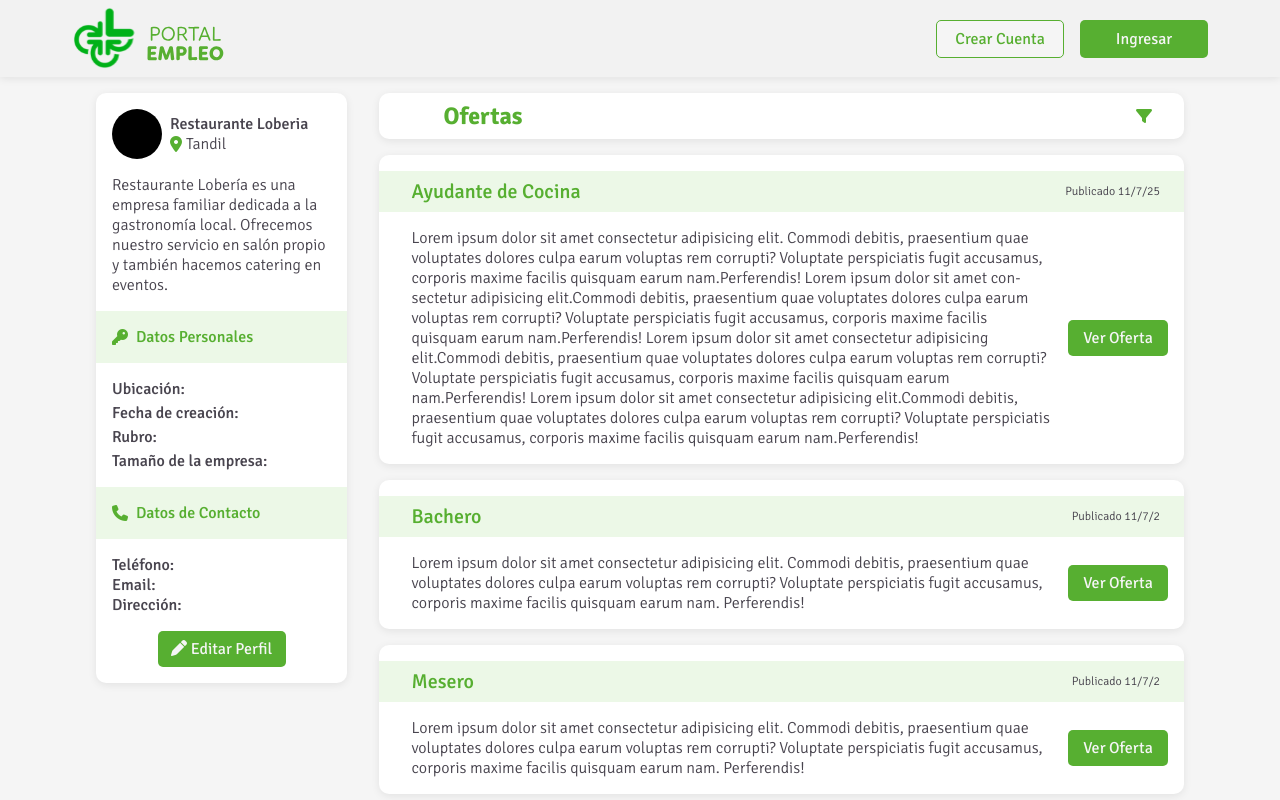
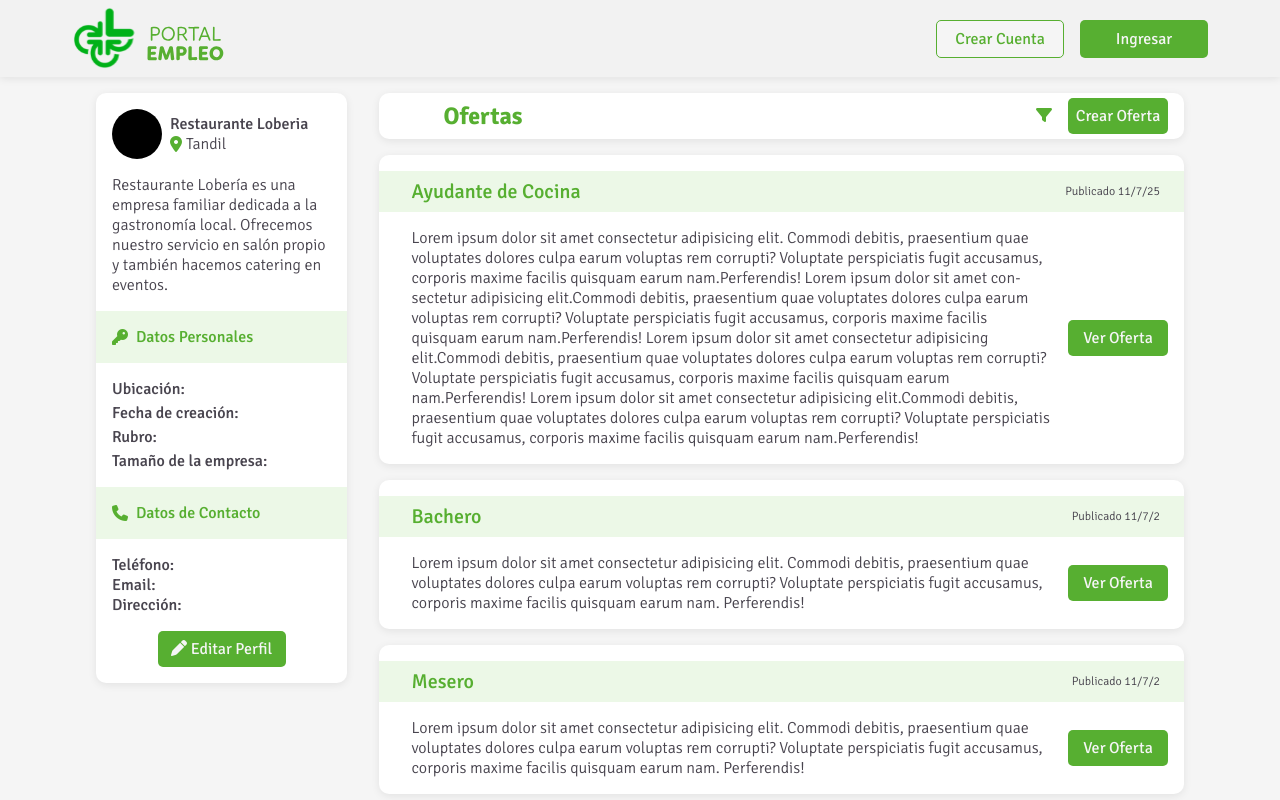
Before and after one commit to Luciana444/PortalEmpleoLoberiaPPS, an Angular app in the folder Frontend/portal-trabajo/: page /employer-profile in a window 1280 px wide. Shown: the top 800 px of the page. Built offline with nearby package versions, Linux system fonts and the light colour scheme.

Commit message:
agregados botones edicion

```diff
--- a/Frontend/portal-trabajo/src/app/employer-profile/employer-profile.component.html
+++ b/Frontend/portal-trabajo/src/app/employer-profile/employer-profile.component.html
@@ -4,7 +4,10 @@
     <main>
         <div class="main-header">
             <h2>Ofertas</h2>
-            <i class="fa-solid fa-filter"></i>
+            <div class="create-offer">
+                <i class="fa-solid fa-filter"></i>
+                <button>Crear Oferta</button>
+            </div>
         </div>
         @for (offer of offers; track offer.id) {
         <div class="postulation">
--- a/Frontend/portal-trabajo/src/app/employer-profile/employer-profile.component.scss
+++ b/Frontend/portal-trabajo/src/app/employer-profile/employer-profile.component.scss
@@ -9,8 +9,6 @@
     margin-left: 6rem;
     margin-right: 6rem;
 }
-
-//profile
 
 p{
     font-weight: 300;
@@ -25,10 +23,10 @@ p, h5{
     color: $text-color;
     font-size: 1rem;
 }
-//end profile
 
-//postulations
-
+.create-offer{
+    margin-right: 1rem;
+}
 
 main{
     width: 80%;
@@ -108,7 +106,7 @@ button{
 
 i{
     color: $green;
-    margin-right: 2rem;
+    margin-right: 1rem;
 }
 
 i:hover{
--- a/Frontend/portal-trabajo/src/app/postulation-detail/postulation-detail.component.html
+++ b/Frontend/portal-trabajo/src/app/postulation-detail/postulation-detail.component.html
@@ -21,7 +21,12 @@
                 </div>
             </div>
         </div>
+
+        @if (false) {
         <button>POSTULARME</button>
+        } @else {
+        <button class="edit"> <i class="fa-solid fa-pen "></i> Editar Oferta</button>
+        }
     </div>
 
     <main>
--- a/Frontend/portal-trabajo/src/app/postulation-detail/postulation-detail.component.scss
+++ b/Frontend/portal-trabajo/src/app/postulation-detail/postulation-detail.component.scss
@@ -145,3 +145,11 @@ p{
     font-size: 1rem;
     font-weight: 200;
 }
+
+i{
+    color: $white !important;
+}
+
+button :hover{
+    color: #57AF31 !important;
+}
```
